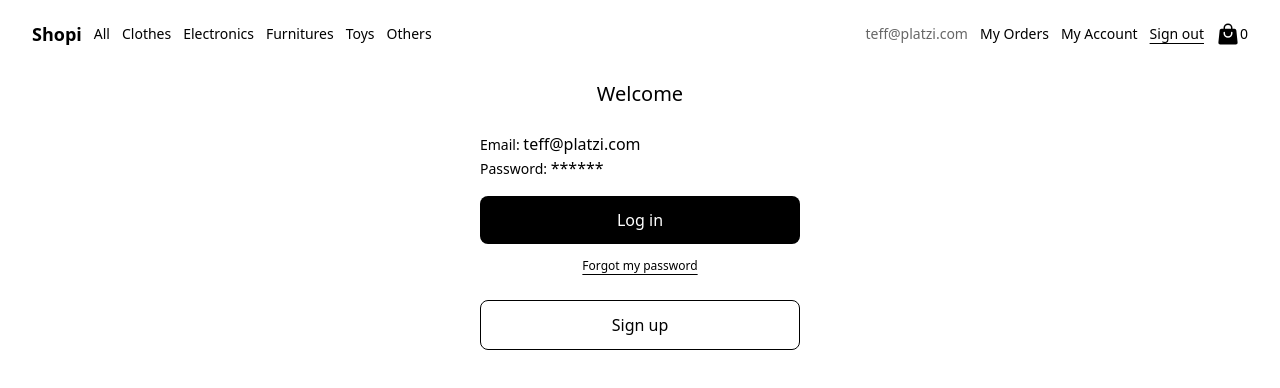
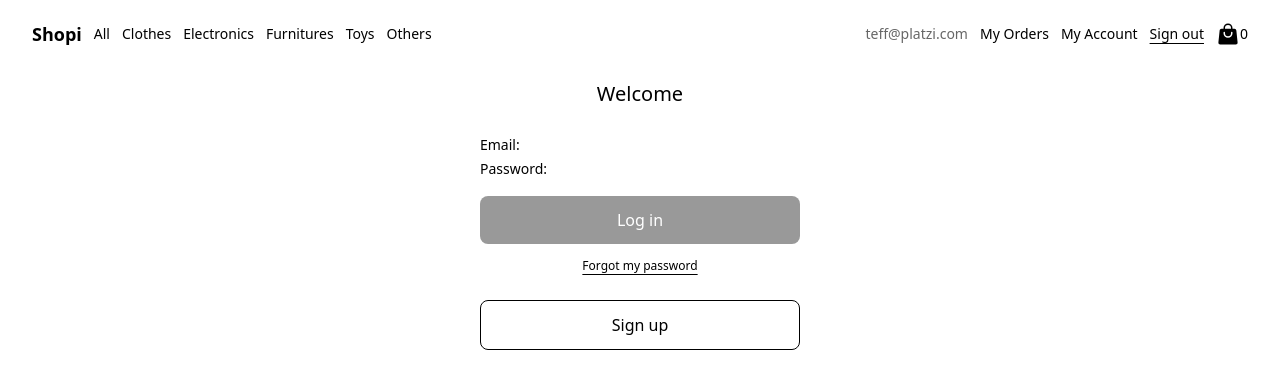
Before and after one commit to ING-VSARM1011/Prueba-Tecnica-React, a React (Vite) app: page /sign-in in a window 1280 px wide. Shown: the top 388 px of the page. Built offline with nearby package versions, Linux system fonts and the light colour scheme; no server answers.

Commit message:
Vistas Dinámicas para el inicio de sesión.

```diff
--- a/src/Pages/SignIn/index.jsx
+++ b/src/Pages/SignIn/index.jsx
@@ -1,21 +1,40 @@
+import { useContext, useState } from "react";
 import { Link } from "react-router-dom";
+import { ShoppingCartContext } from "../../Context";
 import Layout from "../../Components/Layout";
 
 function SignIn() {
-  return (
-    <Layout>
-      <h1 className="font-medium text-xl text-center mb-6 w-80">Welcome</h1>
+  const context = useContext(ShoppingCartContext);
+  const [view, setView] = useState("user-info");
+
+  // Account
+  const account = localStorage.getItem("account");
+  const parsedAccount = JSON.parse(account);
+  // Has an account
+  const noAccountInLocalStorage = parsedAccount
+    ? Object.keys(parsedAccount).length === 0
+    : true;
+  const noAccountInLocalState = context.account
+    ? Object.keys(context.account).length === 0
+    : true;
+  const hasUserAnAccount = !noAccountInLocalStorage || !noAccountInLocalState;
+
+  const renderLogIn = () => {
+    return (
       <div className="flex flex-col w-80">
         <p>
           <span className="font-light text-sm">Email: </span>
-          <span>teff@platzi.com</span>
+          <span>{parsedAccount?.email}</span>
         </p>
         <p>
           <span className="font-light text-sm">Password: </span>
-          <span>******</span>
+          <span>{parsedAccount?.password}</span>
         </p>
         <Link to="/">
-          <button className="bg-black disabled:bg-black/40 text-white  w-full rounded-lg py-3 mt-4 mb-2">
+          <button
+            className="bg-black disabled:bg-black/40 text-white  w-full rounded-lg py-3 mt-4 mb-2"
+            disabled={!hasUserAnAccount}
+          >
             Log in
           </button>
         </Link>
@@ -28,12 +47,27 @@ function SignIn() {
           </a>
         </div>
         <button
-          className="border border-black disabled:text-black/40 disabled:border-black/40
-          rounded-lg mt-6 py-3"
+          className="border border-black disabled:text-black/40 disabled:border-black/40 rounded-lg mt-6 py-3"
+          onClick={() => setView("create-user-info")}
+          disabled={hasUserAnAccount}
         >
           Sign up
         </button>
       </div>
+    );
+  };
+
+  const renderCreateUserInfo = () => {
+    // TODO: Create render view
+  };
+
+  const renderView = () =>
+    view === "create-user-info" ? renderCreateUserInfo() : renderLogIn();
+
+  return (
+    <Layout>
+      <h1 className="font-medium text-xl text-center mb-6 w-80">Welcome</h1>
+      {renderView()}
     </Layout>
   );
 }
```
